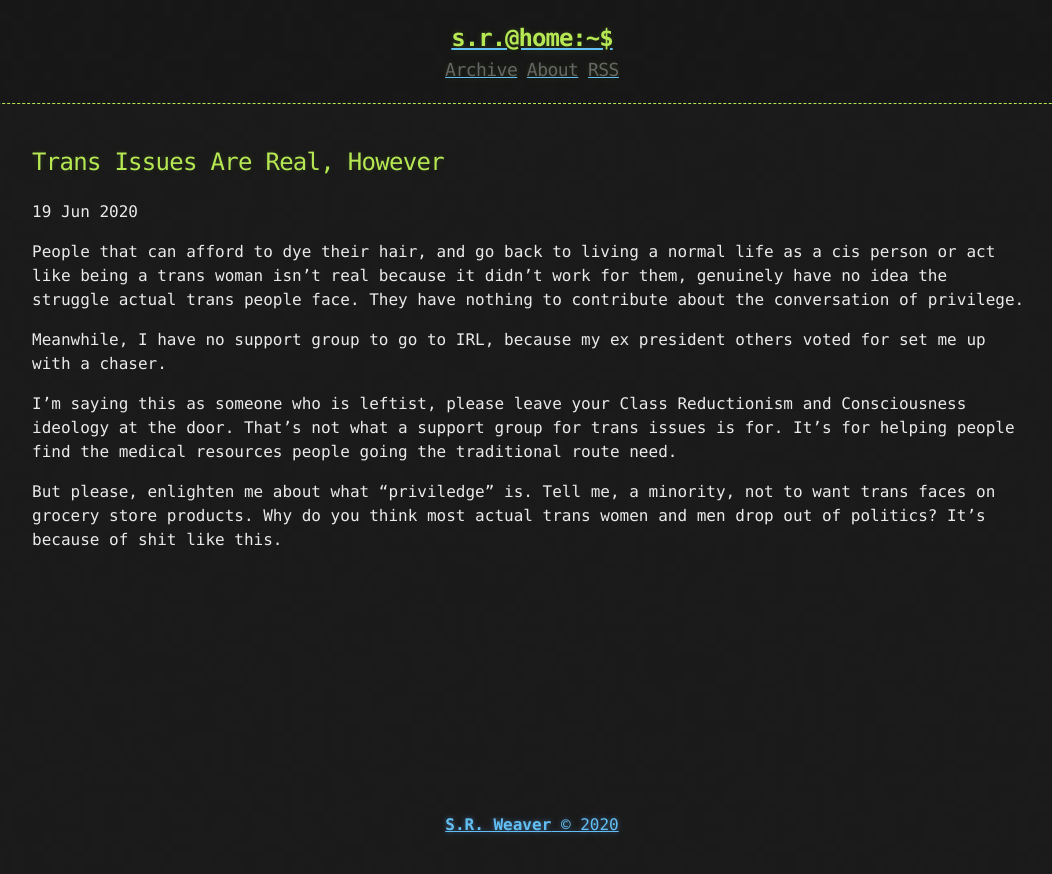
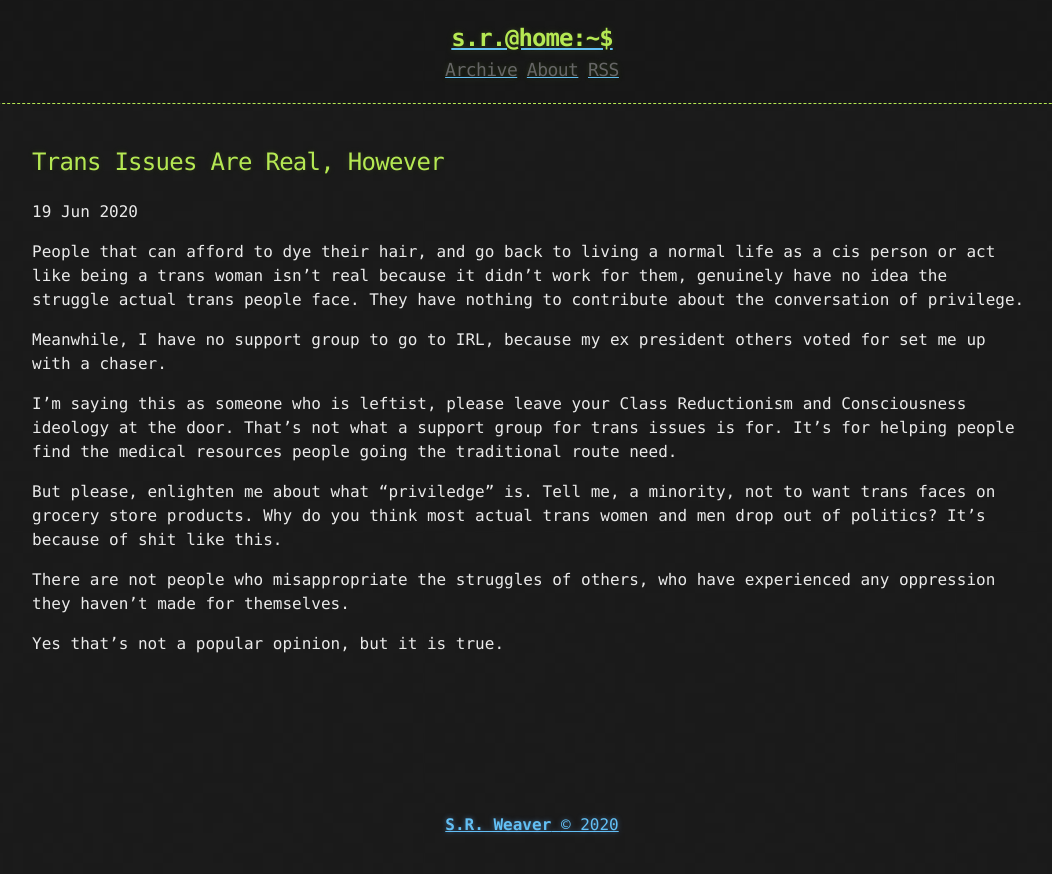
Before and after one commit to LWFlouisa/WeaverBlog, a Jekyll site: the page built from _posts/2020-06-19-transissuesarerealhowever.md, in a window 1280 px wide. Shown: the top 874 px of the page, without its empty margins (108-1160 px from the left). Built offline with Jekyll 4.4.1, drawn with Linux system fonts in a browser that asks for light colours.

Commit message:
Update 2020-06-19-transissuesarerealhowever.md

```diff
--- a/_posts/2020-06-19-transissuesarerealhowever.md
+++ b/_posts/2020-06-19-transissuesarerealhowever.md
@@ -9,3 +9,7 @@ Meanwhile, I have no support group to go to IRL, because my ex president others
 I'm saying this as someone who is leftist, please leave your Class Reductionism and Consciousness ideology at the door. That's not what a support group for trans issues is for. It's for helping people find the medical resources people going the traditional route need.
 
 But please, enlighten me about what "priviledge" is. Tell me, a minority, not to want trans faces on grocery store products. Why do you think most actual trans women and men drop out of politics? It's because of shit like this.
+
+There are not people who misappropriate the struggles of others, who have experienced any oppression they haven't made for themselves.
+
+Yes that's not a popular opinion, but it is true.
```
